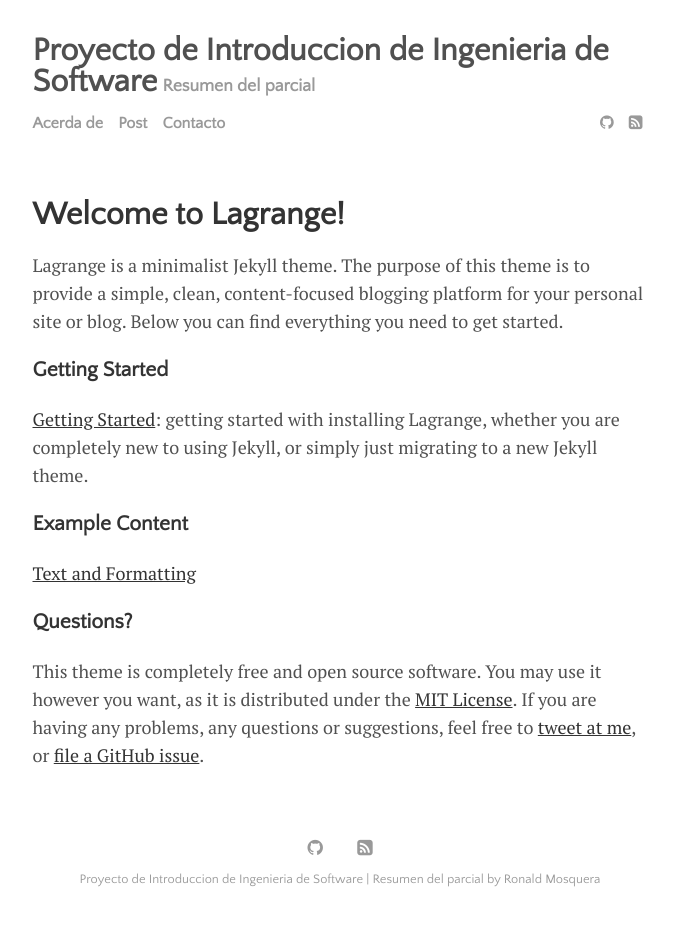
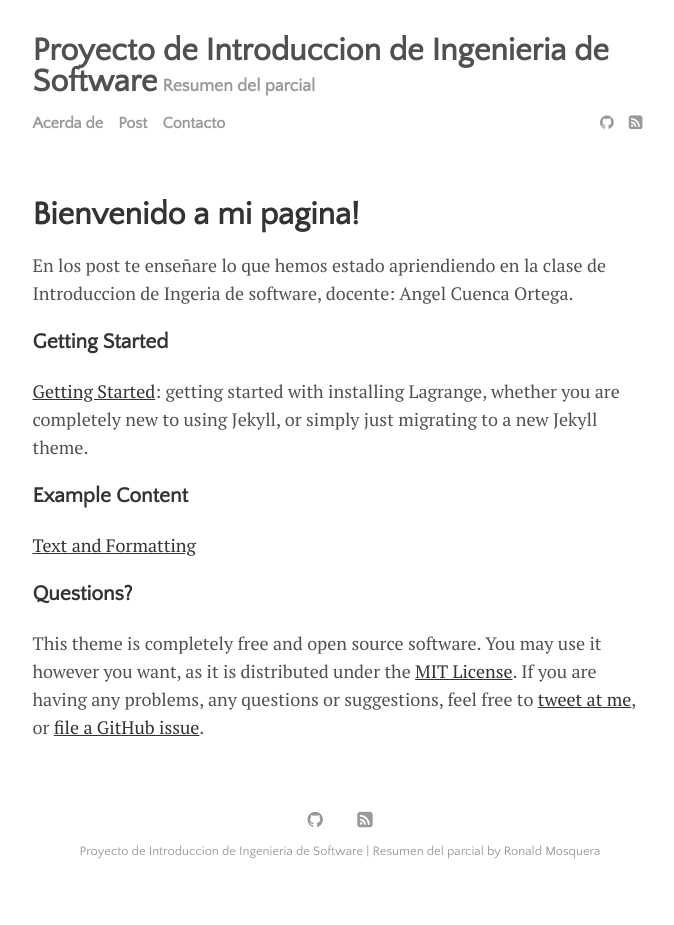
Before and after one commit to RonaldMM1/IngSoftware, a Jekyll site: the page built from menu/about.md, in a window 1280 px wide. Shown: the whole page, without its empty margins (300-974 px from the left). Built offline with Jekyll 4.4.1, drawn with Linux system fonts in a browser that asks for light colours; after the commit the page ends 900 px from its top, so only the background shows below that.

Commit message:
Update about.md

```diff
--- a/menu/about.md
+++ b/menu/about.md
@@ -1,9 +1,9 @@
 ---
 layout: page
-title: Welcome to Lagrange!
+title: Bienvenido a mi pagina!
 ---
 
-Lagrange is a minimalist Jekyll theme. The purpose of this theme is to provide a simple, clean, content-focused blogging platform for your personal site or blog. Below you can find everything you need to get started.
+En los post te enseñare lo que hemos estado apriendiendo en la clase de Introduccion de Ingeria de software, docente: Angel Cuenca Ortega.
 
 ### Getting Started
 
```
